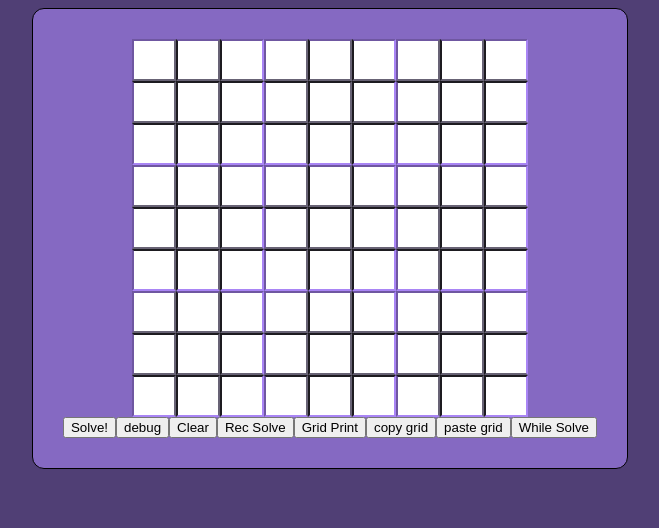
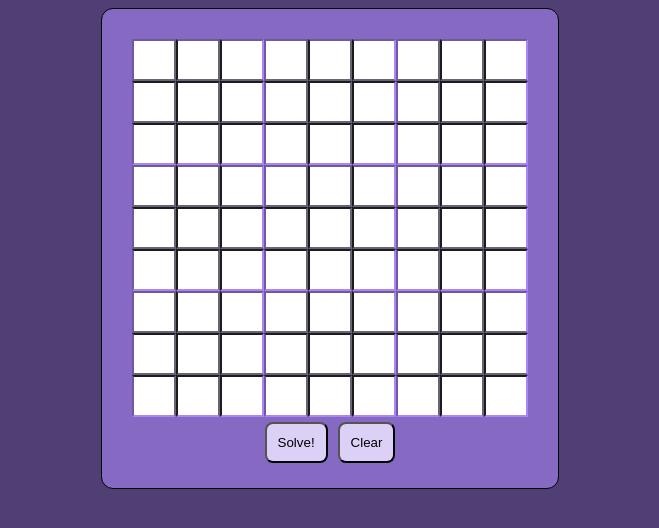
Before and after one commit to baubsy/solver, a React (Create React App) app: page / in a window 1280 px wide. Shown: the top 528 px of the page, without its empty margins (310-969 px from the left). Built offline with nearby package versions, Linux system fonts and the light colour scheme.

Commit message:
fixed backspacing
lets the user backspace/delete numbers from cells again

```diff
--- a/public/style.css
+++ b/public/style.css
@@ -36,6 +36,7 @@ input {
 	box-sizing: border-box;
 	width: fit-content;
 	padding: 30px;
+	padding-bottom: 20px;
 	border: 1px solid black;
 	border-radius: 12px;
 	background-color: #8569C2;
@@ -47,3 +48,9 @@ table{
 body{
 	background-color: #503F75;
 }
+button{
+	background-color: #DCD0F7;
+	padding: 11px;
+	border-radius: 8px;
+	margin: 5px;
+}
--- a/src/components/InputGrid.js
+++ b/src/components/InputGrid.js
@@ -7,20 +7,6 @@ class InputGrid extends React.Component {
   //function to solve grid as much as possible
   stateHelper = (inGrid, pGrid) => {
     this.setState({ inputGrid: inGrid, posArray: pGrid });
-    //console.log("state helper");
-    //console.log(this.state.posArray);
-  };
-
-  onClick = (event) => {
-    console.log("onclick debug");
-    console.log(this.state.posArray);
-    let reducedGrid = this.state.posArray;
-    for (let i = 0; i < 81; i++) {
-      if (this.state.posArray[i].answer !== undefined) {
-        reducedGrid = JSON.parse(JSON.stringify(gridFunc.possiReduce(i, reducedGrid, reducedGrid[i].answer)));
-      };
-    };
-    gridFunc.gridSolve(this.state.inputGrid, this.state.posArray, this.stateHelper);
   };
   debugClick = (event) => {
     let debugGrid = JSON.parse(JSON.stringify(this.state.posArray));
@@ -31,14 +17,13 @@ class InputGrid extends React.Component {
   };
   handleChange = (event, id) => {
     event.persist();
+    //console.log(event);
     let newGrid = this.state.inputGrid;
     let posGrid = this.state.posArray;
 
-    //saving previous state for undo
-    //this.setState({previousGrid: newGrid, previousArray: posGrid});
     let answer = parseInt(event.target.value, 10);
 
-    if(answer > 0 && answer < 10){
+    if (answer > 0 && answer < 10) {
       posGrid[id].solved = 1;
       posGrid[id].userInputted = true;
       posGrid[id].answer = answer;
@@ -48,10 +33,28 @@ class InputGrid extends React.Component {
     };
 
   }
+  onKeyDown = (event, id) => {
+    //console.log(event.keyCode);
+    let posGrid = this.state.posArray;
+    let newGrid = this.state.inputGrid;
+    if(event.keyCode === 8 || event.keyCode === 46){
+      posGrid[id].solved = 0;
+      posGrid[id].userInputted = false;
+      posGrid[id].answer = "";
+      newGrid[id].answer = "";
+      posGrid[id].possi.splice(0, posGrid[id].possi.length);
+      for(let i = 1; i < 10; i++){
+        posGrid[id].possi.push(i);
+      };
+      this.setState({ posArray: posGrid, inputGrid: newGrid });
+      //console.log(this.state.posArray);
+    }
+
+  }
   rowBuilder = (startId) => {
     let row = [];
     for (let i = 0; i < 9; i++) {
-      row.push(<td><input id={startId + i} maxLength="1" onChange={(e) => { this.handleChange(e, startId + i) }} value={this.state.inputGrid[startId + i].answer} /></td>)
+      row.push(<td><input id={startId + i} maxLength="1" onKeyDown={(e) => this.onKeyDown(e, startId + i)}onChange={(e) => { this.handleChange(e, startId + i) }} value={this.state.inputGrid[startId + i].answer} /></td>)
     };
     return row;
   }
@@ -66,7 +69,17 @@ class InputGrid extends React.Component {
 
     return hmtlTable;
   }
-  newSolve = () => {
+  gridPrint = () => {
+    let reducedGrid = this.state.posArray;
+    for (let i = 0; i < 81; i++) {
+      if (this.state.posArray[i].answer !== undefined) {
+        reducedGrid = JSON.parse(JSON.stringify(gridFunc.possiReduce(i, reducedGrid, this.state.posArray[i].answer)));
+      };
+    };
+    this.setState({ posArray: reducedGrid });
+    console.log(reducedGrid);
+  }
+  recSolve2 = () => {
     let reducedGrid = this.state.posArray;
     let inGrid = this.state.inputGrid;
 
@@ -87,61 +100,11 @@ class InputGrid extends React.Component {
     } while (sum !== newSum)
 
     let order = gridFunc.leastToMost(reducedGrid);
-    console.log("order");
-    console.log(order);
-    console.log("posGrid before rec solve");
-    console.log(JSON.parse(JSON.stringify(reducedGrid)))
-    reducedGrid = gridFunc.recSolve(reducedGrid, 0, order);
-    this.setState({ posArray: reducedGrid, inputGrid: reducedGrid });
-    //console.log(this.state.inputGrid);
-  };
-  gridPrint = () =>{
-    let reducedGrid = this.state.posArray;
-    for (let i = 0; i < 81; i++) {
-      if (this.state.posArray[i].answer !== undefined) {
-        reducedGrid = JSON.parse(JSON.stringify(gridFunc.possiReduce(i, reducedGrid, this.state.posArray[i].answer)));
-      };
-    };
-    this.setState({posArray: reducedGrid});
-    console.log(reducedGrid);
-  }
-  gridCopy = () =>{
-    this.setState({pgridCopy: JSON.parse(JSON.stringify(this.state.posArray)), igridCopy: JSON.parse(JSON.stringify(this.state.inputGrid))});
-  };
-  gridPaste = () =>{
-    this.setState({inputGrid: this.state.igridCopy, posArray: this.state.prgridCopy})
-  };
-  recSolve2 = () =>{
-    let reducedGrid = this.state.posArray;
-    let inGrid = this.state.inputGrid;
-
-    let sum = gridFunc.possiSum(reducedGrid);
-    let newSum = -1;
-
-    do {
-      sum = newSum;
-      reducedGrid = gridFunc.gridSolve(inGrid, reducedGrid, this.stateHelper);
-      for (let i = 0; i < 81; i++) {
-        if (this.state.posArray[i].answer !== undefined) {
-          reducedGrid = JSON.parse(JSON.stringify(gridFunc.possiReduce(i, reducedGrid, reducedGrid[i].answer)));
-        };
-      };
-      reducedGrid = gridFunc.deepPossiReduce(reducedGrid, "col");
-      reducedGrid = gridFunc.deepPossiReduce(reducedGrid, "row");
-      newSum = gridFunc.possiSum(reducedGrid);
-    } while (sum !== newSum)
-
-    let order = gridFunc.leastToMost(reducedGrid);
-    console.log("order");
-    console.log(order);
-    console.log("posGrid before rec solve");
-    console.log(JSON.parse(JSON.stringify(reducedGrid)))
     reducedGrid = gridFunc.whileSolve(reducedGrid, 0, order);
     this.setState({ posArray: reducedGrid, inputGrid: reducedGrid });
-    //console.log(this.state.inputGrid);
+
   }
   render() {
-    console.log("render test");
     return (
       <div>
         <form autoComplete="off">
@@ -152,22 +115,14 @@ class InputGrid extends React.Component {
           </table>
           <div>
             <div id="btns">
-              <button type="button" onClick={this.onClick}>Solve!</button>
-              <button type="button" onClick={this.debugClick}>debug</button>
+              <button type="button" onClick={this.recSolve2}>Solve!</button>
               <button type="button" onClick={this.handleClear}>Clear</button>
-              <button type="button" onClick={this.newSolve}>Rec Solve</button>
-              <button type="button" onClick={this.gridPrint}>Grid Print</button>
-              <button type="button" onClick={this.gridCopy}>copy grid</button>
-              <button type="button" onClick={this.gridPaste}>paste grid</button>
-              <button type="button" onClick={this.recSolve2}>While Solve</button>
             </div>
           </div>
         </form>
       </div>
     );
-
   }
-
 };
 
 export default InputGrid;
--- a/src/components/gridFunc.js
+++ b/src/components/gridFunc.js
@@ -14,11 +14,8 @@ let gridFunc = {
                 }
             }
         }
-
-
         return solved;
     },
-
     compArrayBuilder(type, id, grid) {
         //id being the row/col/square ID, 0-8
         //using 81 for grid size for now
@@ -45,10 +42,8 @@ let gridFunc = {
                 }
             }
         }
-
         return compArray;
     },
-
     arrayBuilder(type) {
         let posArray = [];
         //builds the structure of the array
@@ -62,7 +57,6 @@ let gridFunc = {
                 posArray.push({ id: d, row: null, col: null, square: null, possi: [1, 2, 3, 4, 5, 6, 7, 8, 9], solved: 0, userInputted: false });
             }
         };
-
         //assigns columns
         for (let i = 0; i < 9; i++) {
             for (let j = 0; j < 9; j++) {
@@ -71,16 +65,13 @@ let gridFunc = {
             };
         };
         //assigns rows
-
         for (let v = 0; v < 9; v++) {
             for (let t = 0; t < 9; t++) {
                 posArray[v * 9 + t].row = v;
             };
         };
-
         //assigins each object in the array what big square its in on the sudoku grid
         posArray.forEach(function (square) {
-
             switch (true) {
                 case square.row <= 2 && square.col <= 2:
                     square.square = 0;
@@ -125,15 +116,12 @@ let gridFunc = {
         }
         return solved;
     },
-
     deepPossiReduce(posArray, type) {
         //type is "row" or "col"
         let posGrid = posArray;
 
-
         for (let d = 0; d < 81; d++) {
             let sqArray = gridFunc.compArrayBuilder('square', posGrid[d].square, posGrid);
-            //console.log(JSON.parse(JSON.stringify(sqArray)));
             for (let i = 1; i < 10; i++) {
                 if (this.compArrayCheck(i, sqArray) === false) {
                     let blocked = 0; //tracks if the possiblites in the square blocks certain answers in rows/cols
@@ -141,16 +129,12 @@ let gridFunc = {
                         //CHECK if I is present in square already!!!!!!!!!!!!
                         if (sq.possi.indexOf(i) > -1 && posGrid[d][type] !== sq[type]) {
                             blocked = 1;
-                            //console.log("blok test");
                         }
                     })
-                    //console.log("block test" + d + blocked);
                     if (blocked === 0) {
-                        //console.log("block 2");
                         for (let k = 0; k < 81; k++) {
                             if (posGrid[d][type] === posGrid[k][type] && posGrid[d].square !== posGrid[k].square) {
                                 if (posGrid[k].possi.indexOf(i) > -1 && posGrid[k].possi.length > 1) {
-                                    //FIX butchering posGrid somehow, see CHECk on line 129
                                     let index = posGrid[k].possi.indexOf(i);
                                     posGrid[k].possi.splice(index, 1)
                                 }
@@ -165,10 +149,6 @@ let gridFunc = {
     //crosses off possible answers based on known values if blocks share a square/col/or row
     possiReduce(id, grid, answer, startID = 0, order) {
         //goes by the order provided and cross of possibilites of subsequent squares where approiate based on answer
-        if (startID === 1) {
-            console.log("order inside reduce startID 1");
-            console.log(order);
-        }
         if (order === undefined) {
             order = [];
             for (let d = 0; d < 81; d++) {
@@ -196,11 +176,6 @@ let gridFunc = {
             }
 
         };
-        /* for (let i = 0; i < 81; i++) {
-        if (this.state.posArray[i].answer !== undefined) {
-          reducedGrid = JSON.parse(JSON.stringify(gridFunc.possiReduce(i, reducedGrid, reducedGrid[i].answer)));
-        };
-      };*/
         return newGrid;
     },
     solveCheck(posGrid) {
@@ -218,21 +193,13 @@ let gridFunc = {
         //attempts to fill in blocks by looking at arrays of possibilites reduced by rules.
         let posGrid = posState;
         let newGrid = grid;
-
-
         let gridSize = Object.keys(grid).length;
-
-        //console.log('posGrid pre solve');
-        //console.log(JSON.parse(JSON.stringify(posGrid)));
-        //do this untill solved or deemed unsolvable
-
         //filling in known values, replaces the possibility array with an array with just the filled in value
         for (let i = 0; i < gridSize; i++) {
             if (newGrid[i].answer !== '') {
                 posGrid[i].solved = 1;
                 posGrid[i].possi.splice(0, posGrid[i].possi.length, [newGrid[i].answer])
             }
-
             //If a spot has only one possible answer left sets that as the answer
             if (posGrid[i].possi.length === 1 && posGrid[i].solved === 0) {
                 newGrid[i].answer = posGrid[i].possi[0];
@@ -243,14 +210,10 @@ let gridFunc = {
             }
 
         }
-        //console.log("gridsolve check 1");
-        //console.log(JSON.parse(JSON.stringify(posGrid)));
         //comparing each grid element to each other
-
         for (let j = 0; j < gridSize; j++) {
             if (newGrid[j].answer !== '') {
                 for (let k = 0; k < gridSize; k++) {
-
                     //reduces possibility array elements, comparing blocks in the same row/col/square
                     if (newGrid[j].col === newGrid[k].col || newGrid[j].row === newGrid[k].row || newGrid[j].square === newGrid[k].square) {
                         let index = posGrid[k].possi.indexOf(newGrid[j].answer);
@@ -265,10 +228,8 @@ let gridFunc = {
             }
             //checks to so see if its the only valid location of a number
             //If the number cant go anywhere else it will set it to that number
-
             let compArray = gridFunc.compArrayBuilder('col', newGrid[j].col, posGrid);
             //checking numbers 1-9
-
             if (newGrid[j].answer === '') {
                 for (let t = 1; t < 10; t++) {
                     let counter = 0;
@@ -276,7 +237,6 @@ let gridFunc = {
                         compArray.forEach(function (possiArray) {
                             if (possiArray.id !== newGrid[j].id && possiArray.possi.indexOf(t) === -1) {
                                 //Avoiding looking at current block for comparisons/makes sure the answer(t) isn't in a differnt spot in the column
-
                                 counter++;
                             }
                         })
@@ -291,10 +251,8 @@ let gridFunc = {
                     }
                 }
             }
-
             compArray = gridFunc.compArrayBuilder('row', newGrid[j].row, posGrid);
             //checking numbers 1-9
-
             if (newGrid[j].answer === '') {
                 for (let t = 1; t < 10; t++) {
                     let counter = 0;
@@ -320,7 +278,6 @@ let gridFunc = {
 
             compArray = gridFunc.compArrayBuilder('square', newGrid[j].square, posGrid);
             //checking numbers 1-9
-
             if (newGrid[j].answer === '') {
                 for (let t = 1; t < 10; t++) {
                     let counter = 0;
@@ -343,8 +300,6 @@ let gridFunc = {
             }
 
         }
-        console.log("post grid solve check");
-        console.log(JSON.parse(JSON.stringify(posGrid)));
         stateHelper(newGrid, posGrid);
         return posGrid;
     },
@@ -491,7 +446,6 @@ let gridFunc = {
                 }
             }
         } else if (posGrid[order[startID]].userInputted === true) {
-            console.log(order);
             returnGrid = this.recReduce(returnGrid, startID, order);
             return this.recSolve(returnGrid, startID + 1, order);
 
```
Lines whose indentation alone changed are shown as unchanged.
